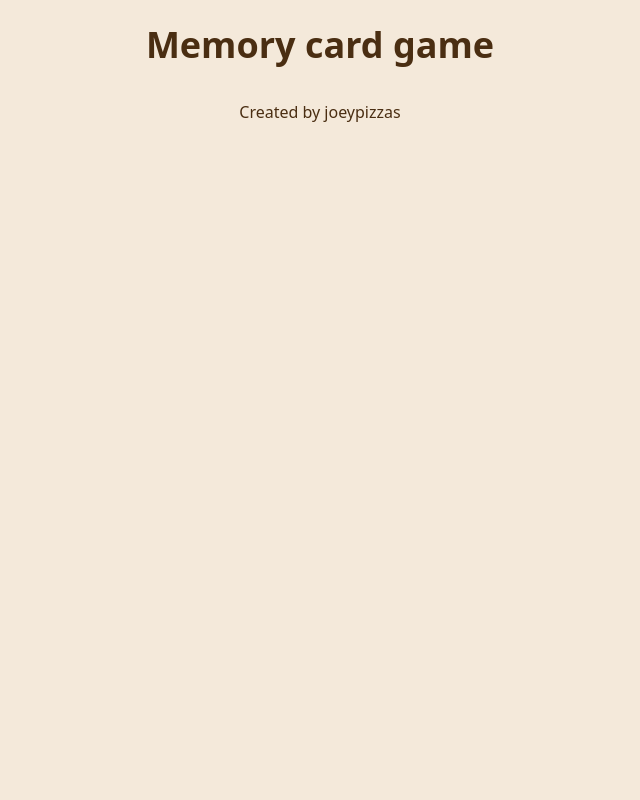
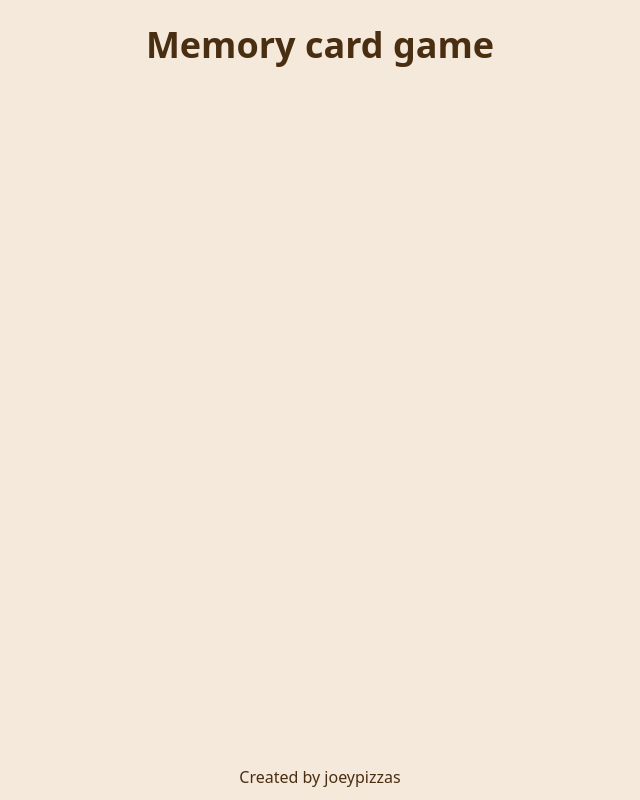
Before and after one commit to joeypizzas/memory-card, a React (Vite) app: page / in a window 1280 px wide. Shown: the whole page, without its empty margins (320-960 px from the left). Built offline with nearby package versions, Linux system fonts and the light colour scheme.

Commit message:
Added/invoked skeleton Game component

```diff
--- a/src/App.jsx
+++ b/src/App.jsx
@@ -1,11 +1,13 @@
 import "./App.css";
 import { Header } from "./components/Header/Header.jsx";
 import { Footer } from "./components/Footer/Footer.jsx";
+import { Game } from "./components/Game/Game.jsx";
 
 function App() {
   return (
     <div className="app">
       <Header></Header>
+      <Game></Game>
       <Footer></Footer>
     </div>
   );
--- a/src/components/Game/Game.css
+++ b/src/components/Game/Game.css
@@ -1 +1,7 @@
 /* Game component style */
+
+.game {
+  display: flex;
+  flex-direction: column;
+  flex-grow: 1;
+}
--- a/src/components/Game/Game.jsx
+++ b/src/components/Game/Game.jsx
@@ -2,4 +2,6 @@
 
 import "./Game.css";
 
-export function Game() {}
+export function Game() {
+  return <div className="game"></div>;
+}
```
